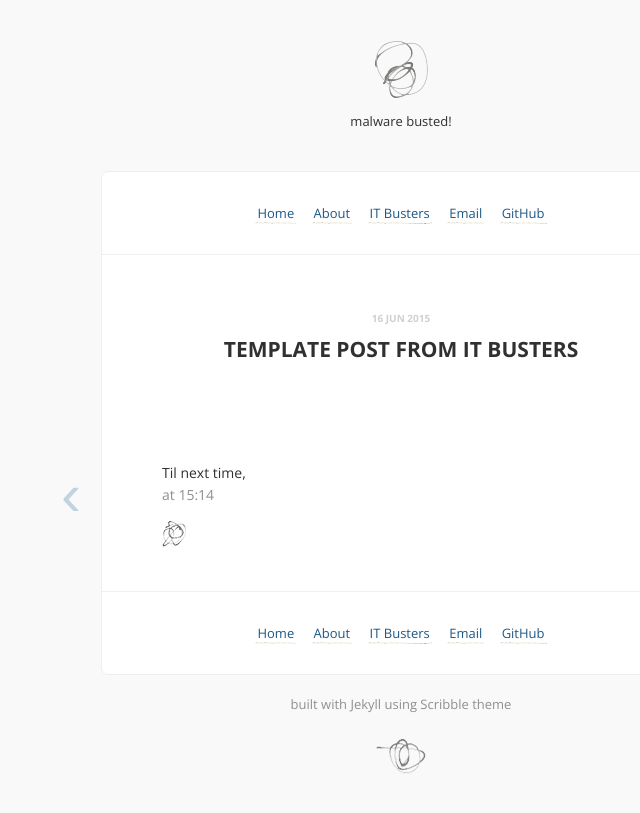
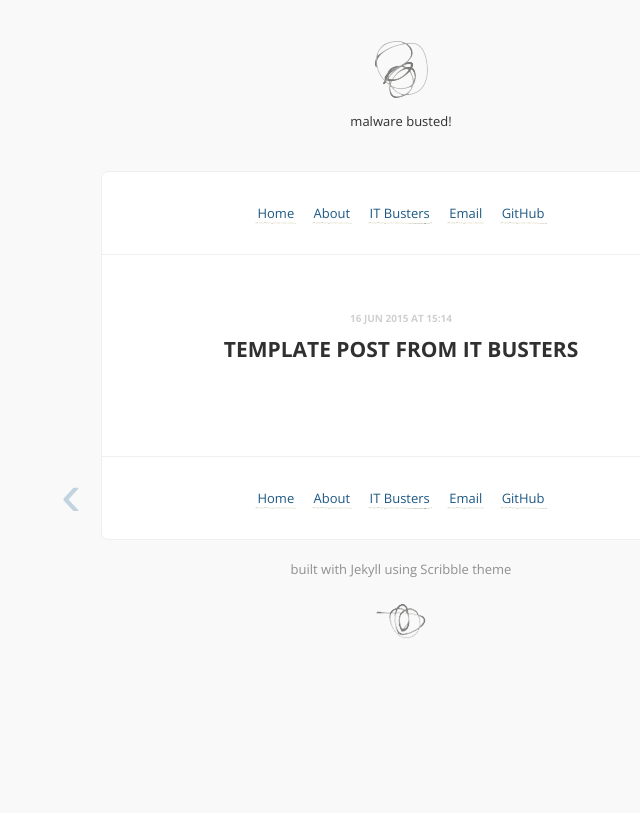
Before and after one commit to itbusters/itbusters.github.io, a Jekyll site: the page built from _posts/2015-06-15-template-post.md, in a window 1280 px wide. Shown: the top 813 px of the page, without its empty margins (239-879 px from the left). Built offline with Jekyll 4.4.1, drawn with Linux system fonts in a browser that asks for light colours; Markdown is read by kramdown in place of the engine named in the settings; comment, search, counter and statistics services are not loaded.

Commit message:
change post layout

```diff
--- a/_layouts/post.html
+++ b/_layouts/post.html
@@ -12,12 +12,10 @@
       <div class="content">
         <section class='post'>
           <h1 class="upcase">
-            <div class='date'>{{ page.date | date_to_string }}</div>
+            <div class='date'>{{ page.date | date_to_string }} {{ page.date | date: "at %H:%M" }}</div>
             {{ page.title }}
           </h1>
           {{ content }}
-          {% include signoff.html %}
-
 
         </section>
       </div>
```
